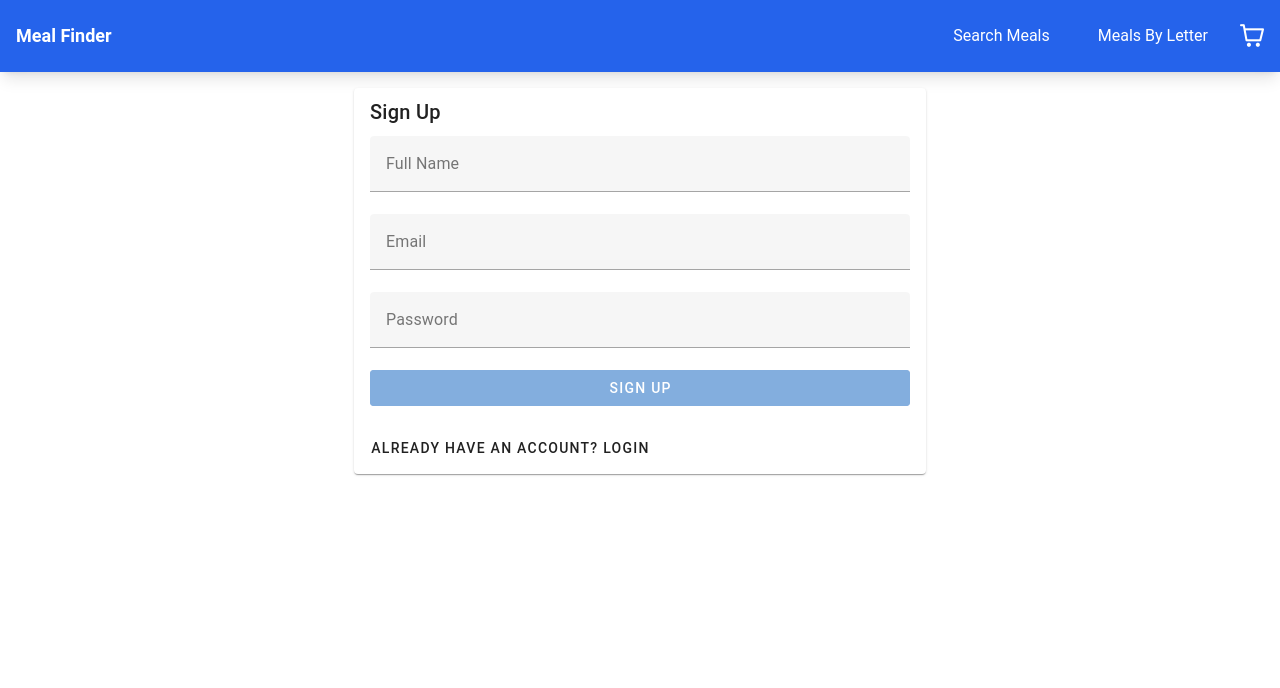
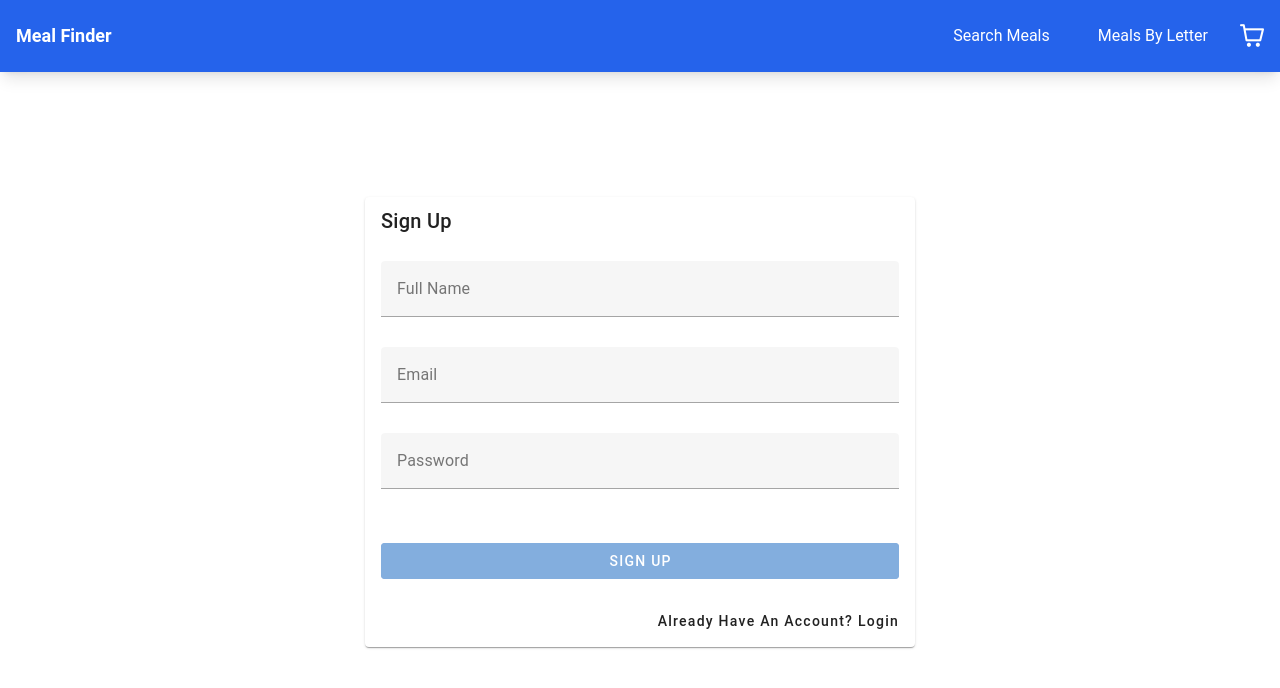
Before and after one commit to Moazam05/vue-js-search-meals, a Vue app: page /signup in a window 1280 px wide. Shown: the top 688 px of the page. Built offline with nearby package versions, Linux system fonts and the light colour scheme.

Commit message:
form set

```diff
--- a/src/views/Auth/Login.vue
+++ b/src/views/Auth/Login.vue
@@ -72,3 +72,9 @@ const goToSignup = () => {
     </v-card>
   </div>
 </template>
+
+<style scoped>
+.v-text-field .v-input__details {
+  padding: 0 !important;
+}
+</style>
--- a/src/views/Auth/Signup.vue
+++ b/src/views/Auth/Signup.vue
@@ -34,11 +34,9 @@ const goToLogin = () => {
 </script>
 
 <template>
-  <v-container>
-    <v-row class="fill-height" align="center" justify="center">
-      <v-col cols="12" md="6">
-        <v-card>
-          <v-card-title>
+  <div class="flex justify-center items-center h-[calc(100vh-100px)]">
+    <v-card class="w-[550px]">
+      <v-card-title class="mb-4">
         <span class="headline">Sign Up</span>
       </v-card-title>
 
@@ -50,6 +48,7 @@ const goToLogin = () => {
             label="Full Name"
             placeholder="Enter your full name"
             required
+            class="mb-2 pa-0"
           ></v-text-field>
 
           <v-text-field
@@ -58,6 +57,7 @@ const goToLogin = () => {
             label="Email"
             placeholder="Enter your email"
             required
+            class="mb-2 pa-0"
           ></v-text-field>
 
           <v-text-field
@@ -67,21 +67,26 @@ const goToLogin = () => {
             type="password"
             placeholder="Enter your password"
             required
+            class="mb-2 pa-0"
           ></v-text-field>
 
-              <v-btn :disabled="!valid" @click="signup" color="primary" block>
+          <v-btn :disabled="!valid" @click="signup" color="primary mt-8" block>
             Sign Up
           </v-btn>
         </v-form>
       </v-card-text>
 
-          <v-card-actions>
-            <v-btn text @click="goToLogin"
+      <v-card-actions class="justify-end">
+        <v-btn text class="text-capitalize" @click="goToLogin"
           >Already have an account? Login</v-btn
         >
       </v-card-actions>
     </v-card>
-      </v-col>
-    </v-row>
-  </v-container>
+  </div>
 </template>
+
+<style scoped>
+.v-text-field .v-input__details {
+  padding: 0 !important;
+}
+</style>
```
Lines whose indentation alone changed are shown as unchanged.
